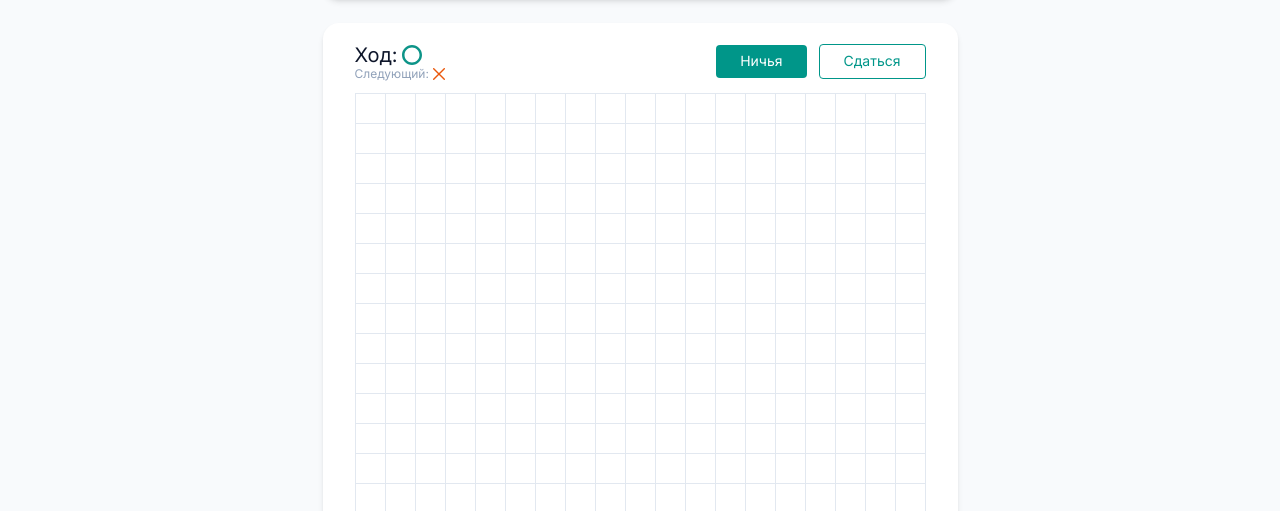
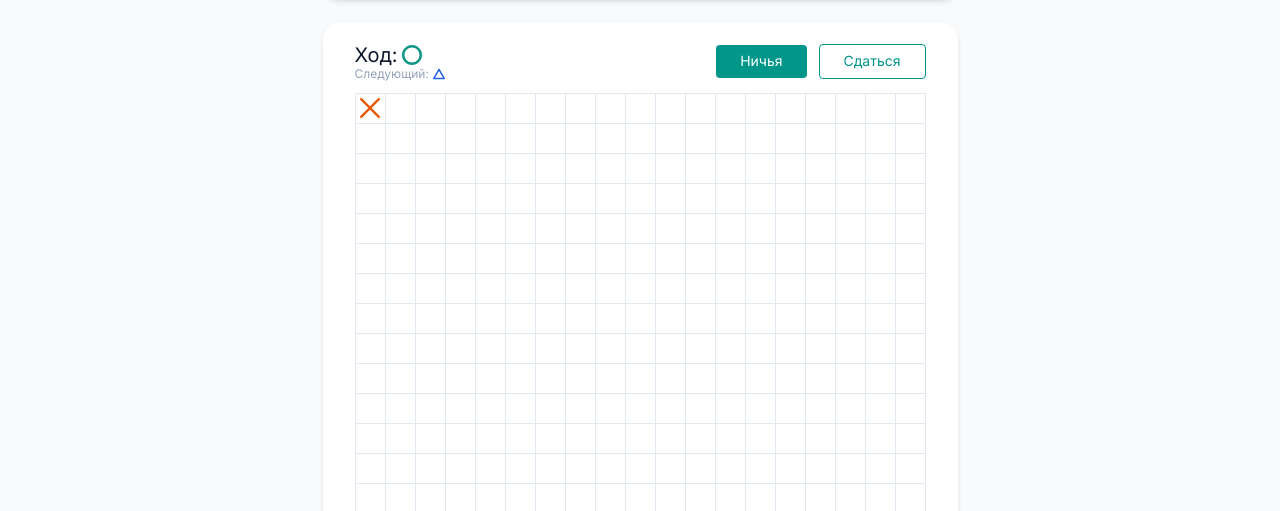
Before and after one commit to Sasha9a/tikTakToeOnline, a Next.js app: page / in a window 1280 px wide. Both pictures are taken after a click on the button 370 px from the left and 397 px from the top of the page. Shown: the part 289-800 px from the top of the page. Built offline with nearby package versions, Linux system fonts and the light colour scheme.

Commit message:
Сетка

```diff
--- /dev/null
+++ b/components/game/constants.js
@@ -0,0 +1,8 @@
+export const GAME_SYMBOLS = {
+  ZERO: 'zero',
+  CROSS: 'cross',
+  TRIANGLE: 'triangle',
+  SQUARE: 'square'
+};
+
+export const MOVE_ORDER = [GAME_SYMBOLS.CROSS, GAME_SYMBOLS.ZERO, GAME_SYMBOLS.TRIANGLE, GAME_SYMBOLS.SQUARE];
--- a/components/game/game-field.jsx
+++ b/components/game/game-field.jsx
@@ -1,36 +1,70 @@
 import clsx from 'clsx';
-import { ZeroIcon } from './icons/zero-icon';
-import { CrossIcon } from './icons/cross-icon';
 import { UiButton } from '../uikit';
-
-const cells = new Array(19 * 19).fill(null);
+import { GameSymbol } from './game-symbol';
+import { useGameState } from './use-game-state';
 
 export function GameField({ className }) {
+  const { cells, currentMove, nextMove, handleCellClick } = useGameState();
+
+  const actions = (
+    <>
+      <UiButton size="md" variant="primary">
+        Ничья
+      </UiButton>
+      <UiButton size="md" variant="outline">
+        Сдаться
+      </UiButton>
+    </>
+  );
+
   return (
-    <div className={clsx(className, 'bg-white rounded-2xl shadow-md px-8 pt-5 pb-7')}>
-      <div className="flex items-center gap-3">
-        <div className="mr-auto">
-          <div className="flex items-center gap-1 text-xl leading-tight">
-            Ход: <ZeroIcon className="w-5 h-5" />
-          </div>
-          <div className="flex items-center gap-1 text-xs leading-tight text-slate-400">
-            Следующий: <CrossIcon />
-          </div>
+    <GameFieldLayout className={className}>
+      <GameMoveInfo actions={actions} currentMove={currentMove} nextMove={nextMove} />
+      <GameGrid>
+        {cells.map((symbol, index) => (
+          <GameCell
+            key={index}
+            onClick={() => {
+              handleCellClick(index);
+            }}
+          >
+            {symbol && <GameSymbol symbol={symbol} className="w-5 h-5" />}
+          </GameCell>
+        ))}
+      </GameGrid>
+    </GameFieldLayout>
+  );
+}
+
+function GameCell({ children, onClick }) {
+  return (
+    <button className="border border-slate-200 cursor-pointer -ml-px -mt-px flex items-center justify-center" onClick={onClick}>
+      {children}
+    </button>
+  );
+}
+
+function GameFieldLayout({ children, className }) {
+  return <div className={clsx(className, 'bg-white rounded-2xl shadow-md px-8 pt-5 pb-7')}>{children}</div>;
+}
+
+function GameMoveInfo({ actions, currentMove, nextMove }) {
+  return (
+    <div className="flex items-center gap-3">
+      <div className="mr-auto">
+        <div className="flex items-center gap-1 text-xl leading-tight">
+          Ход: <GameSymbol symbol={currentMove} className="w-5 h-5" />
         </div>
-
-        <UiButton size="md" variant="primary">
-          Ничья
-        </UiButton>
-        <UiButton size="md" variant="outline">
-          Сдаться
-        </UiButton>
+        <div className="flex items-center gap-1 text-xs leading-tight text-slate-400">
+          Следующий: <GameSymbol symbol={nextMove} className="w-3 h-3" />
+        </div>
       </div>
 
-      <div className="grid grid-cols-[repeat(19,_30px)] grid-rows-[repeat(19,_30px)] pl-px pt-px mt-3">
-        {cells.map((_, i) => (
-          <button key={i} className="border border-slate-200 cursor-pointer -ml-px -mt-px flex items-center justify-center"></button>
-        ))}
-      </div>
+      {actions}
     </div>
   );
 }
+
+function GameGrid({ children }) {
+  return <div className="grid grid-cols-[repeat(19,_30px)] grid-rows-[repeat(19,_30px)] pl-px pt-px mt-3">{children}</div>;
+}
--- /dev/null
+++ b/components/game/game-symbol.jsx
@@ -0,0 +1,17 @@
+import { GAME_SYMBOLS } from './constants';
+import { CrossIcon } from './icons/cross-icon';
+import { ZeroIcon } from './icons/zero-icon';
+import { TriangleIcon } from './icons/triangle-icon';
+import { SquareIcon } from './icons/square-icon';
+
+export function GameSymbol({ symbol, className }) {
+  const Icon =
+    {
+      [GAME_SYMBOLS.CROSS]: CrossIcon,
+      [GAME_SYMBOLS.ZERO]: ZeroIcon,
+      [GAME_SYMBOLS.TRIANGLE]: TriangleIcon,
+      [GAME_SYMBOLS.SQUARE]: SquareIcon
+    }[symbol] ?? CrossIcon;
+
+  return <Icon className={className} />;
+}
--- a/components/game/icons/cross-icon.jsx
+++ b/components/game/icons/cross-icon.jsx
@@ -1,6 +1,6 @@
-export function CrossIcon() {
+export function CrossIcon({ className }) {
   return (
-    <svg width="12" height="12" viewBox="0 0 12 12" fill="none" xmlns="http://www.w3.org/2000/svg">
+    <svg className={className} width="12" height="12" viewBox="0 0 12 12" fill="none" xmlns="http://www.w3.org/2000/svg">
       <path
         d="M6.99809 5.99999L11.793 1.20507C12.069 0.929082 12.069 0.482986 11.793 0.206994C11.517 -0.068998 11.0709 -0.068998 10.7949 0.206994L6.00001 5.00191L1.20507 0.206994C0.929082 -0.068998 0.482986 -0.068998 0.206994 0.206994C-0.068998 0.482986 -0.068998 0.929082 0.206994 1.20507L5.00191 5.99999L0.206994 10.7949C-0.068998 11.0709 -0.068998 11.517 0.206994 11.793C0.344638 11.9306 0.525336 11.9998 0.706034 11.9998C0.886732 11.9998 1.06743 11.9306 1.20507 11.793L5.99999 6.99807L10.7949 11.793C10.9325 11.9306 11.1132 11.9998 11.2939 11.9998C11.4746 11.9998 11.6553 11.9306 11.793 11.793C12.069 11.517 12.069 11.0709 11.793 10.7949L6.99809 5.99999Z"
         fill="#EA580C"
--- a/components/game/icons/square-icon.jsx
+++ b/components/game/icons/square-icon.jsx
@@ -1,6 +1,6 @@
-export function SquareIcon() {
+export function SquareIcon({ className }) {
   return (
-    <svg width="12" height="12" viewBox="0 0 12 12" fill="none" xmlns="http://www.w3.org/2000/svg">
+    <svg className={className} width="12" height="12" viewBox="0 0 12 12" fill="none" xmlns="http://www.w3.org/2000/svg">
       <path
         d="M10.6667 1.33333V10.6667H1.33333V1.33333H10.6667ZM10.6667 0H1.33333C0.6 0 0 0.6 0 1.33333V10.6667C0 11.4 0.6 12 1.33333 12H10.6667C11.4 12 12 11.4 12 10.6667V1.33333C12 0.6 11.4 0 10.6667 0Z"
         fill="#C026D3"
--- a/components/game/icons/triangle-icon.jsx
+++ b/components/game/icons/triangle-icon.jsx
@@ -1,6 +1,6 @@
-export function TriangleIcon() {
+export function TriangleIcon({ className }) {
   return (
-    <svg width="12" height="12" viewBox="0 0 12 12" fill="none" xmlns="http://www.w3.org/2000/svg">
+    <svg className={className} width="12" height="12" viewBox="0 0 12 12" fill="none" xmlns="http://www.w3.org/2000/svg">
       <path
         d="M0.100481 10.9219C0.166306 11.0359 0.260981 11.1305 0.374992 11.1964C0.489003 11.2622 0.618332 11.2969 0.749981 11.2969H11.25C11.3816 11.2969 11.511 11.2622 11.625 11.1964C11.739 11.1305 11.8337 11.0359 11.8995 10.9219C11.9653 10.8078 12 10.6785 12 10.5469C12 10.4152 11.9653 10.2859 11.8995 10.1719L6.64948 1.07858C6.58365 0.964575 6.48897 0.869905 6.37496 0.804085C6.26095 0.738265 6.13163 0.703613 5.99998 0.703613C5.86833 0.703613 5.73901 0.738265 5.625 0.804085C5.51099 0.869905 5.41631 0.964575 5.35048 1.07858L0.100481 10.1719C0.0346547 10.2859 0 10.4152 0 10.5469C0 10.6785 0.0346547 10.8078 0.100481 10.9219ZM5.99998 2.95358L9.95093 9.79686H2.04903L5.99998 2.95358Z"
         fill="#2563EB"
--- a/components/game/index.js
+++ b/components/game/index.js
@@ -1,3 +1,4 @@
 export { GameTitle } from './game-title';
 export { GameInfo } from './game-info';
 export { GameField } from './game-field';
+export { GameSymbol } from './game-symbol';
--- /dev/null
+++ b/components/game/use-game-state.js
@@ -0,0 +1,37 @@
+import { useState } from 'react';
+import { GAME_SYMBOLS, MOVE_ORDER } from './constants';
+
+function getNextMove(currentMove) {
+  const nextMoveIndex = MOVE_ORDER.indexOf(currentMove) + 1;
+  return MOVE_ORDER[nextMoveIndex] ?? MOVE_ORDER[0];
+}
+
+export function useGameState() {
+  const [{ cells, currentMove }, setGameState] = useState(() => ({
+    cells: new Array(19 * 19).fill(null),
+    currentMove: GAME_SYMBOLS.CROSS
+  }));
+
+  const nextMove = getNextMove(currentMove);
+
+  const handleCellClick = (index) => {
+    setGameState((lastGameState) => {
+      if (lastGameState.cells[index]) {
+        return lastGameState;
+      }
+
+      return {
+        ...lastGameState,
+        currentMove: getNextMove(lastGameState.currentMove),
+        cells: lastGameState.cells.map((cell, i) => (i === index ? lastGameState.currentMove : cell))
+      };
+    });
+  };
+
+  return {
+    cells,
+    currentMove,
+    nextMove,
+    handleCellClick
+  };
+}
```
